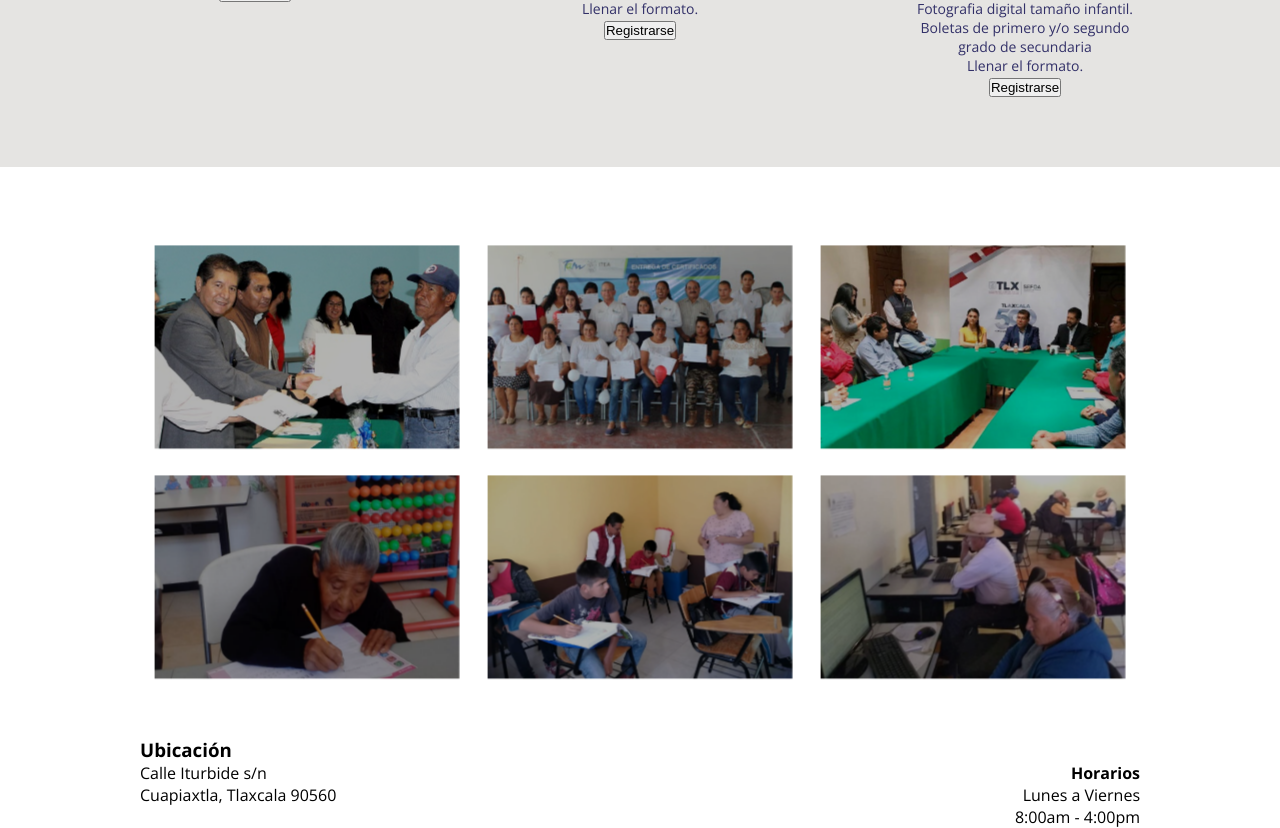
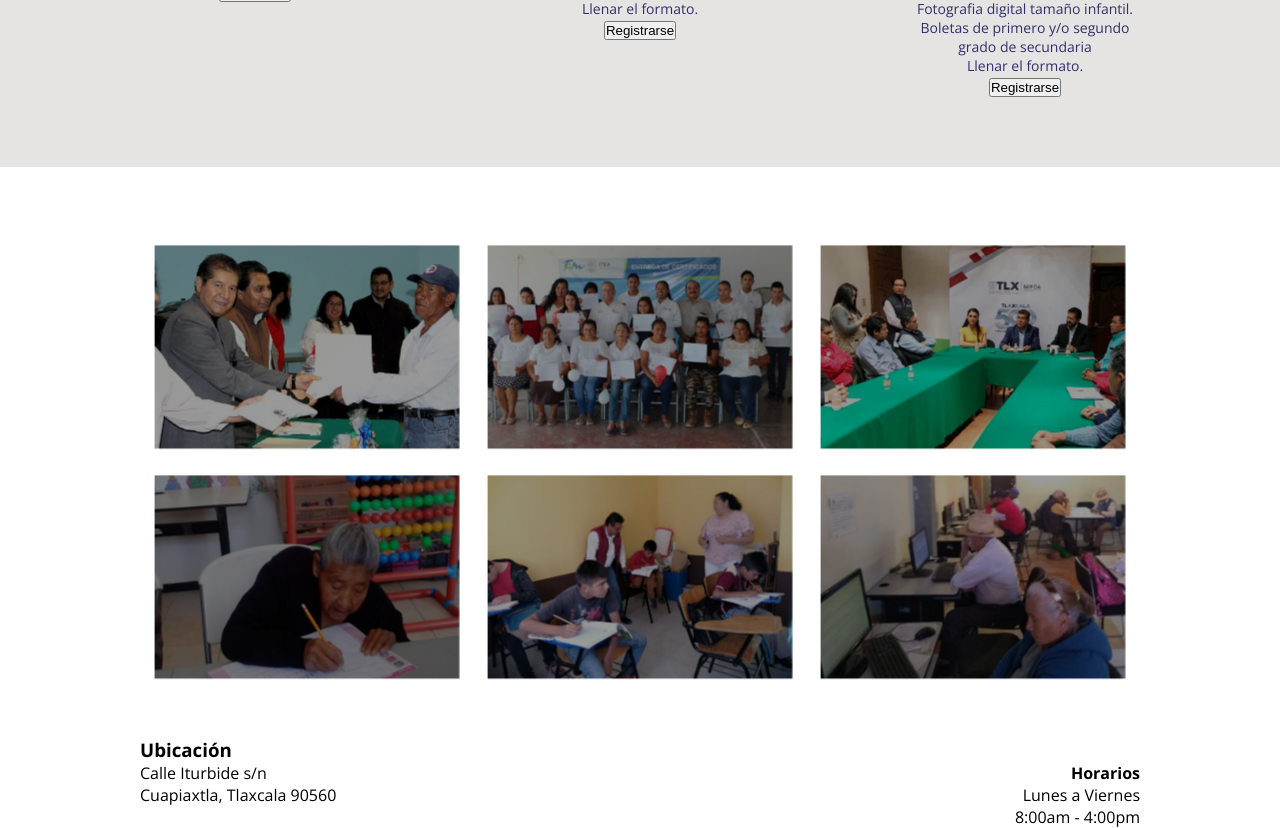
Before and after one commit to clarissa2307/ITEA, a PHP site: page / in a window 1280 px wide. Shown: the part 1215-2043 px from the top of the page. Run offline with PHP 8.4, Linux system fonts and the light colour scheme.

Commit message:
crea archivos iniciales

```diff
--- a/css/estilos.css
+++ b/css/estilos.css
@@ -141,7 +141,7 @@ header .contenedor-texto {
     margin-bottom: 30px;
     object-fit: cover;
     animation: escalar 1.5s infinite alternate;
-    filter: brightness(70%);
+    filter: brightness(60%);
 }
 @keyframes escalar {
     to {
@@ -227,10 +227,9 @@ footer .redes-sociales {
         padding: 10px 0;
         display: block;
         margin: 0 0px;}
-        footer .redes-sociales .contenedor .suscribite .input-append .button .btn .btn-theme {
+        footer .redes-sociales .contenedor .input-append {
             text-align: center;
         }
-
 /* ----- ----- MEDIA QUERIES ----- ----- */
 @media screen and (max-width: 800px) {
     header .menu {
```
